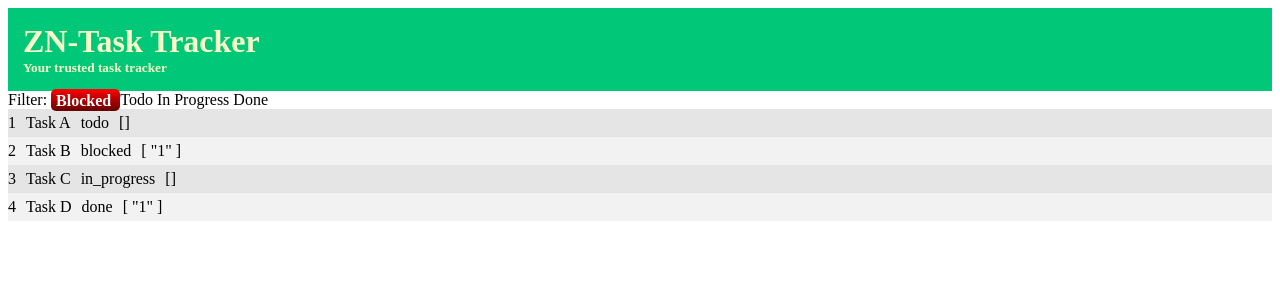
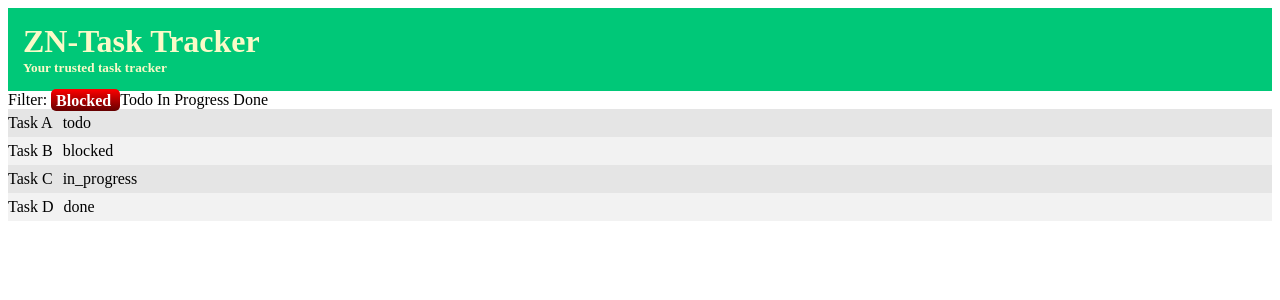
Before and after one commit to TacticalObsidian/Frontend-assessment-Zar-Nie-Aung, a Vue app in the folder vue-app/: page / in a window 1280 px wide. Shown: the top 300 px of the page. Built offline with nearby package versions, Linux system fonts and the light colour scheme; the HTML template or start-up script is replaced by a standard one.

Commit message:
zn-001-fix-display-to-mandatory-requirements

```diff
--- a/vue-app/src/App.vue
+++ b/vue-app/src/App.vue
@@ -24,9 +24,9 @@
         <li class="task-item" v-for="(task, index) in tasks"
           :key="task.id"
           :class="index % 2 === 0 ? 'even' : 'odd'">
-          <span v-for="item in task" v-text="item"></span>
-          <!-- <span v-text="task.title"></span>
-          <span v-text="task.status"></span> -->
+          <!-- <span v-for="item in task" v-text="item"></span> -->
+          <span v-text="task.title"></span>
+          <span v-text="task.status"></span>
         </li>
       </ul>
     </div>
```
